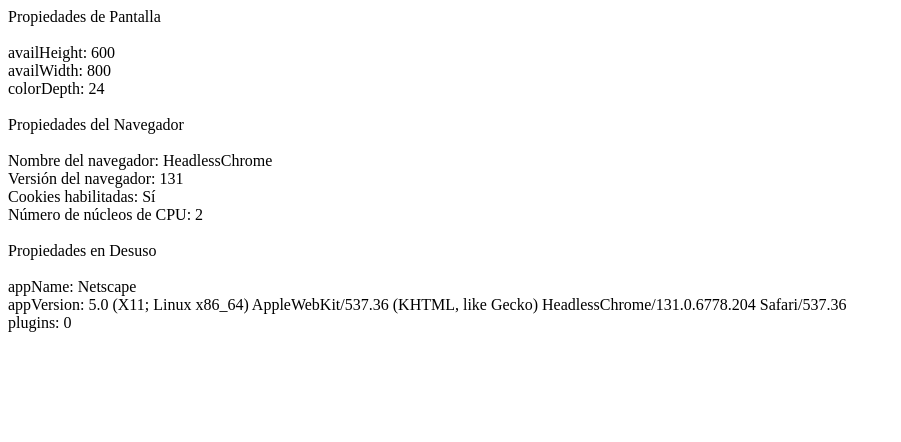
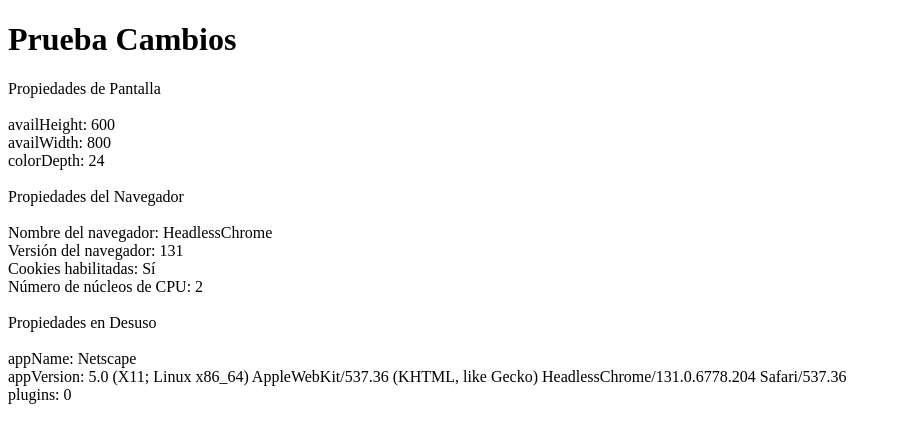
Before and after one commit to Dhaniel-05/Javascript_Fundamentos, a plain HTML site: page Propiedades_Pantalla_Navegador/propiedades_pantalla.html in a window 1280 px wide. Shown: the whole page, without its empty margins (0-901 px from the left). Drawn offline with Linux system fonts and the light colour scheme.

Commit message:
prueba credenciales

```diff
--- a/Propiedades_Pantalla_Navegador/propiedades_pantalla.html
+++ b/Propiedades_Pantalla_Navegador/propiedades_pantalla.html
@@ -6,7 +6,7 @@
     <title>Propiedades de Pantalla y Navegador</title>
 </head>
 <body>
-
+    <h1>Prueba Cambios</h1>
     <script src="propiedades_pantalla.js"></script>
 </body>
 </html>
```
